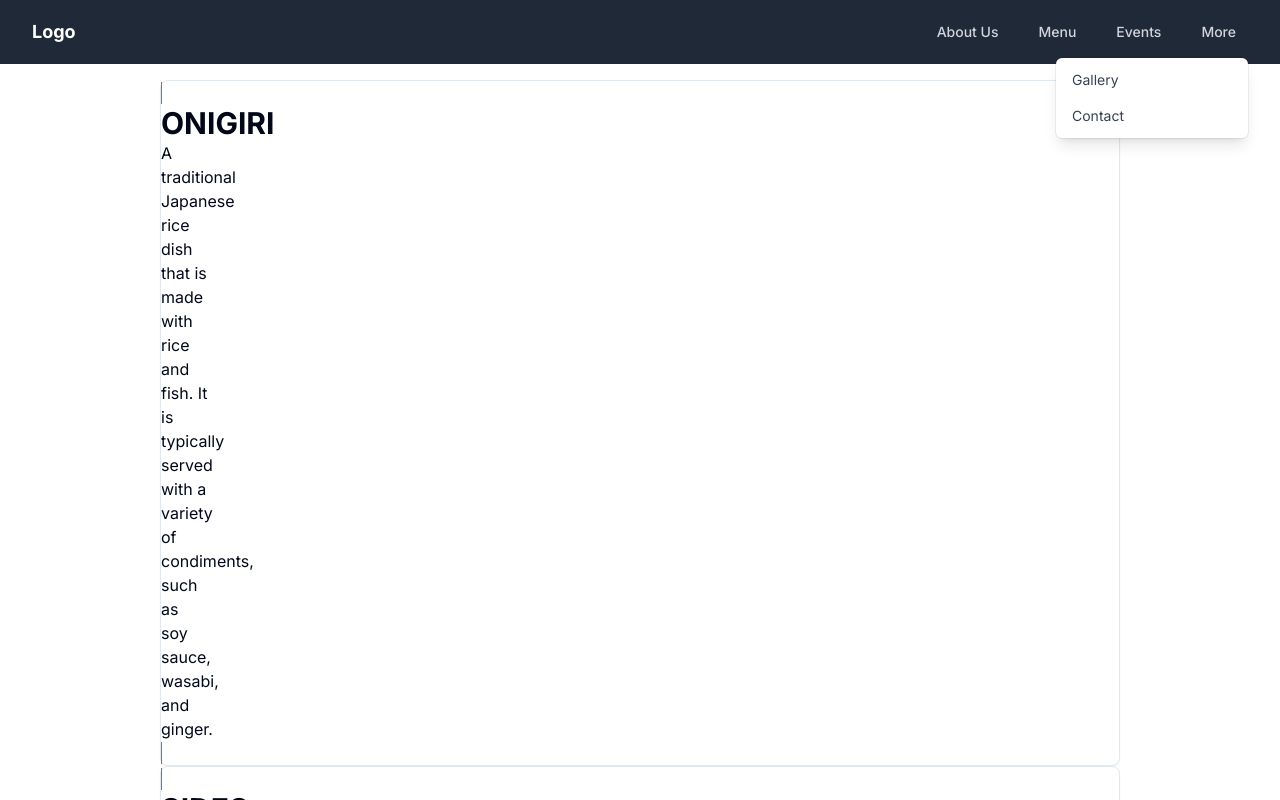
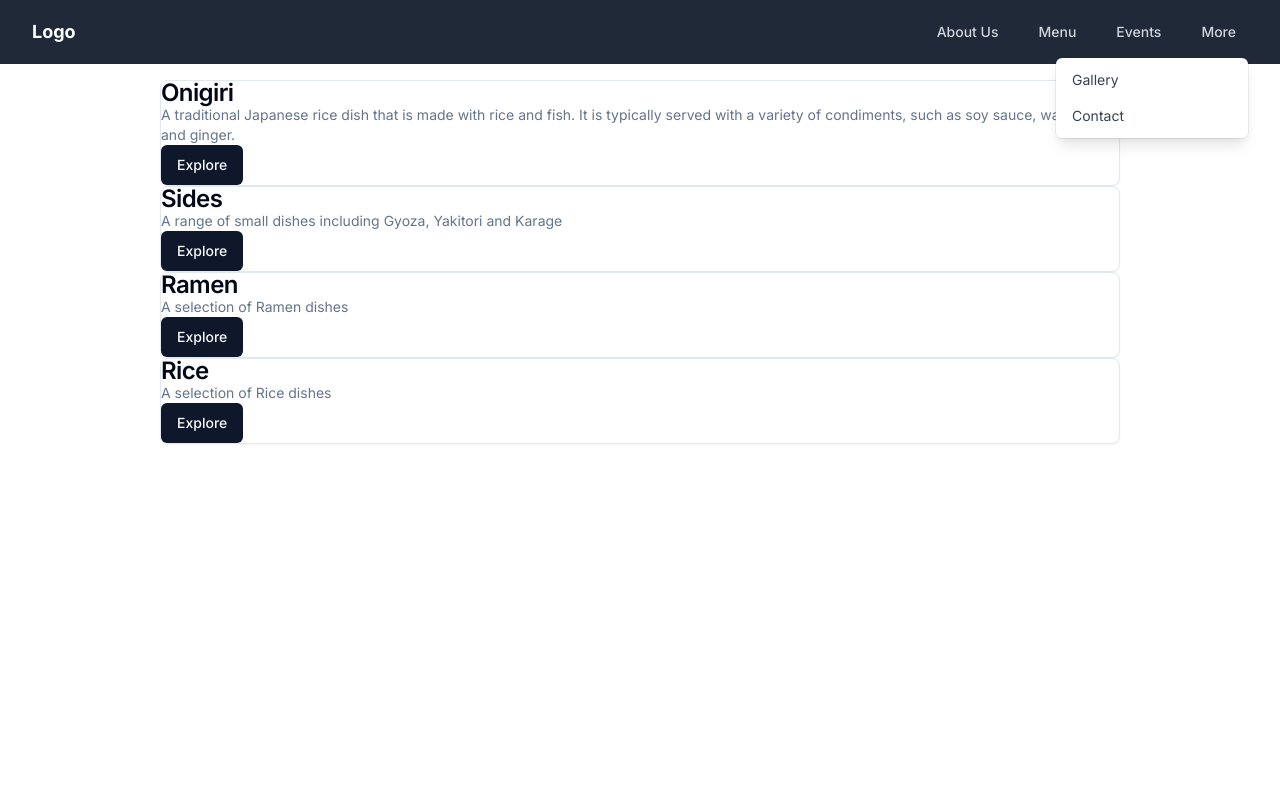
Before and after one commit to Akwei001/Sachi-s-Kitchen, a Next.js app: page /menu in a window 1280 px wide. Shown: the top 800 px of the page. Built offline with nearby package versions, Linux system fonts and the light colour scheme.

Commit message:
category card rework shadcn

```diff
--- a/src/app/menu/page.tsx
+++ b/src/app/menu/page.tsx
@@ -1,11 +1,37 @@
 import React from 'react'
 import { menu } from '@/data'
 import Link from 'next/link'
-import { Card } from '@/components/ui/card'
+import { Card,
+  CardContent,
+  CardDescription,
+  CardFooter,
+  CardHeader,
+  CardTitle  } from '@/components/ui/card'
+  import { Button } from '@/components/ui/button'
 
 const MenuPage = () => {
   return (
     <div className='p-4 lg:px-20 xl:px-40 h-[100vh] md:h-[100vh]flex flex-col md:flex-row items-center '>
+     {menu.map(category => (
+     <Card key={category.id}>
+      <CardTitle>
+        {category.title}
+      </CardTitle>
+      <CardDescription>
+        {category.desc}
+
+      </CardDescription>
+        <Button>Explore</Button>
+     </Card>
+      ))}
+
+    </div>
+  )
+}
+
+export default MenuPage
+
+{/* <div className='p-4 lg:px-20 xl:px-40 h-[100vh] md:h-[100vh]flex flex-col md:flex-row items-center '>
 {menu.map(category=>(
   <>
   <Card>
@@ -26,8 +52,4 @@ const MenuPage = () => {
 
 
 ))}
-    </div>
-  )
-}
-
-export default MenuPage
+</div> */}
```
Lines whose indentation alone changed are shown as unchanged.
